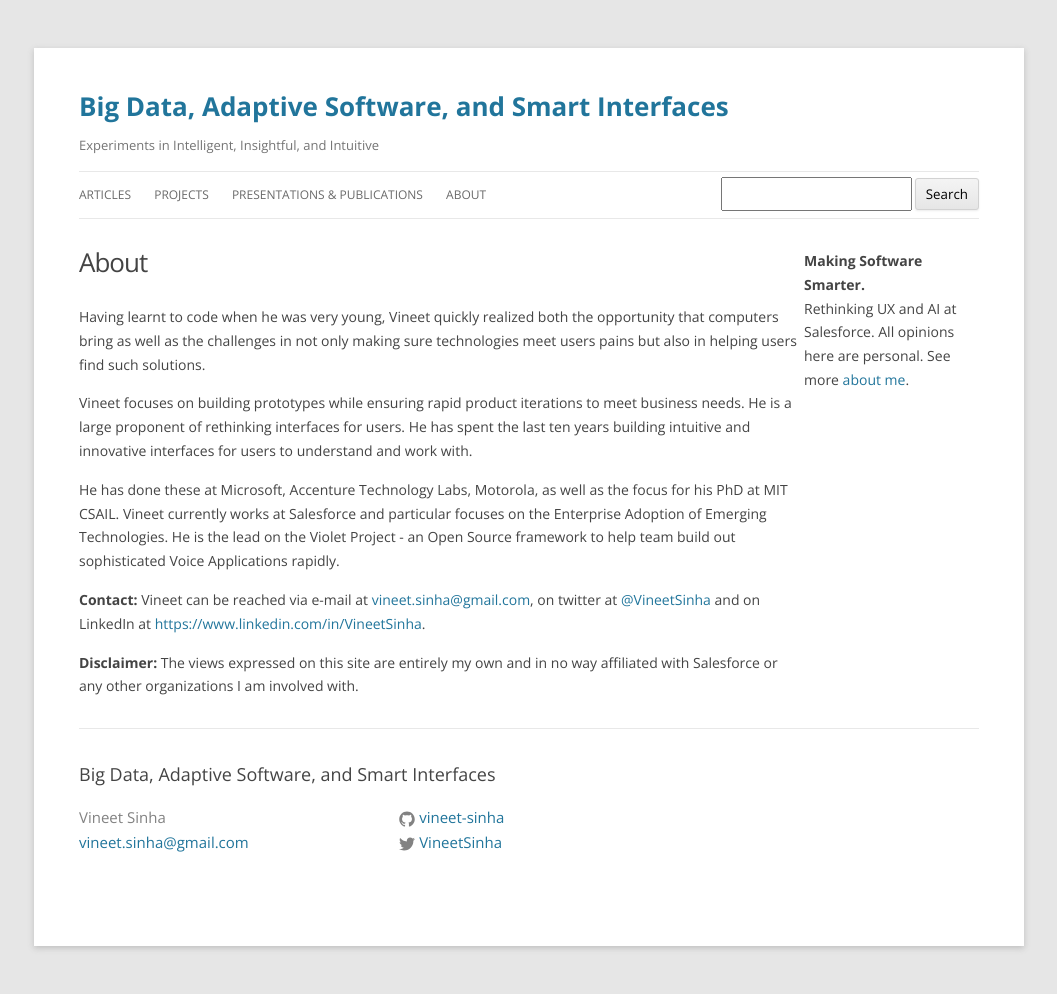
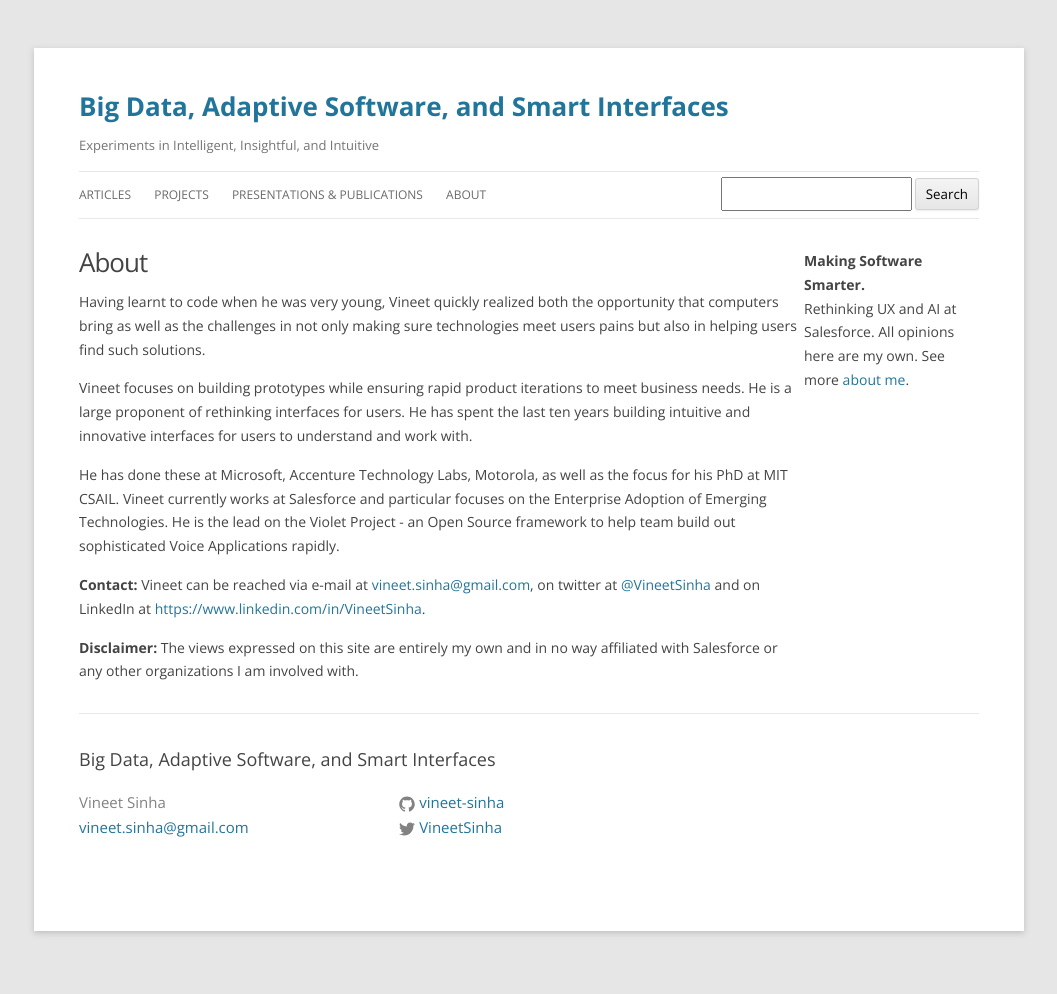
Before and after one commit to i3labs/i3labs.github.io, a Jekyll site: the page built from about.md, in a window 1280 px wide. Shown: the whole page, without its empty margins (111-1168 px from the left). Built offline with Jekyll 4.4.1, drawn with Linux system fonts in a browser that asks for light colours.

Commit message:
minor tweaks

```diff
--- a/_includes/sidebar.html
+++ b/_includes/sidebar.html
@@ -1,7 +1,7 @@
 <div class="sidebar" style="max-width:175px">
   <aside>
     <b>Making Software Smarter.</b><br/>
-    Rethinking UX and AI at Salesforce. All opinions here are personal. See more <a href="/about">about me</a>.
+    Rethinking UX and AI at Salesforce. All opinions here are my own. See more <a href="/about">about me</a>.
   </aside>
 
 </div>
--- a/_sass/theme/_layout.scss
+++ b/_sass/theme/_layout.scss
@@ -240,7 +240,8 @@
  * Posts
  */
 .post-header {
-  margin-bottom: $spacing-unit;
+  // margin-bottom: $spacing-unit;
+  margin-bottom: 1em;
 }
 
 .post-title {
```
